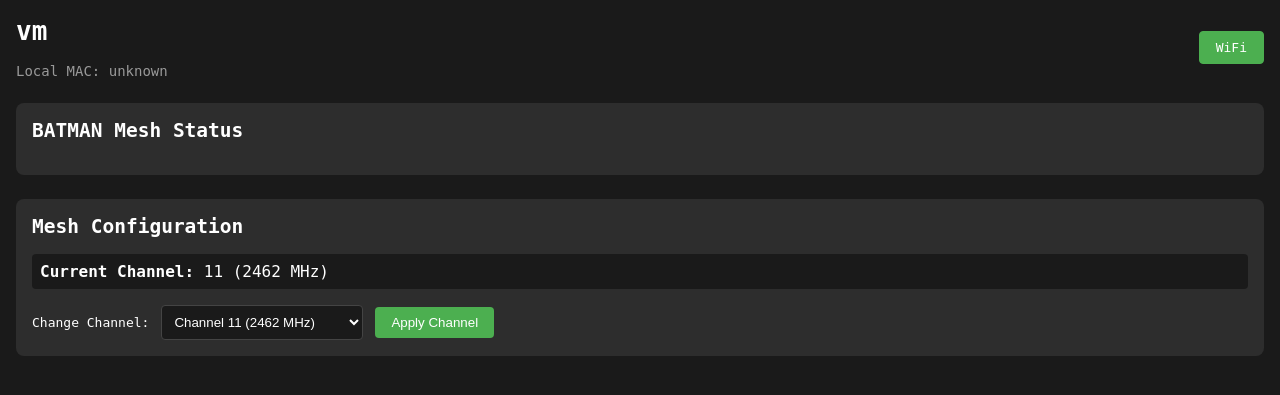
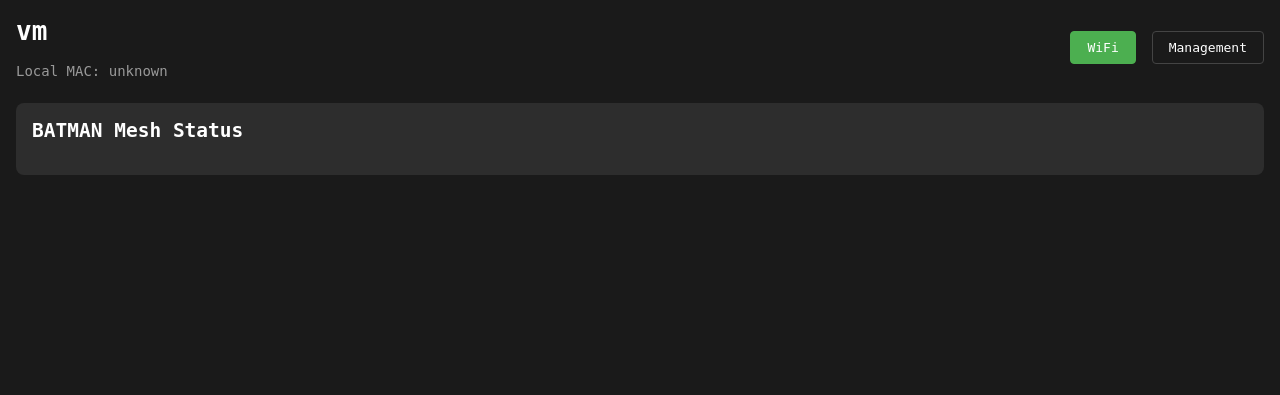
Before and after one commit to Natak-Mesh/Nucleus_V1, a Flask app: page / in a window 1280 px wide. Shown: the top 395 px of the page. Run offline with Flask 3, Linux system fonts and the light colour scheme.

Commit message:
Remove Mesh Configuration section from wifi.html

```diff
--- a/home/natak/mesh_monitor/templates/wifi.html
+++ b/home/natak/mesh_monitor/templates/wifi.html
@@ -347,6 +347,7 @@
         </div>
         <div class="nav">
             <a href="/" class="active">WiFi</a>
+            <a href="/management">Management</a>
         </div>
     </div>
 
@@ -365,24 +366,5 @@
         </div>
     </div>
 
-    <div class="section">
-        <h2>Mesh Configuration</h2>
-        <div class="config-controls">
-            <div class="current-config">
-                <strong>Current Channel:</strong> <span id="current-channel">{{ current_channel }}</span>
-                (<span id="current-frequency">{{ current_frequency }}</span> MHz)
-            </div>
-
-            <div class="channel-selector">
-                <label for="channel-select">Change Channel:</label>
-                <select id="channel-select">
-                    <!-- Populated by JavaScript -->
-                </select>
-                <button id="apply-channel" onclick="changeChannel()">Apply Channel</button>
-            </div>
-
-            <div id="config-status" class="status-message"></div>
-        </div>
-    </div>
 </body>
 </html>
```
